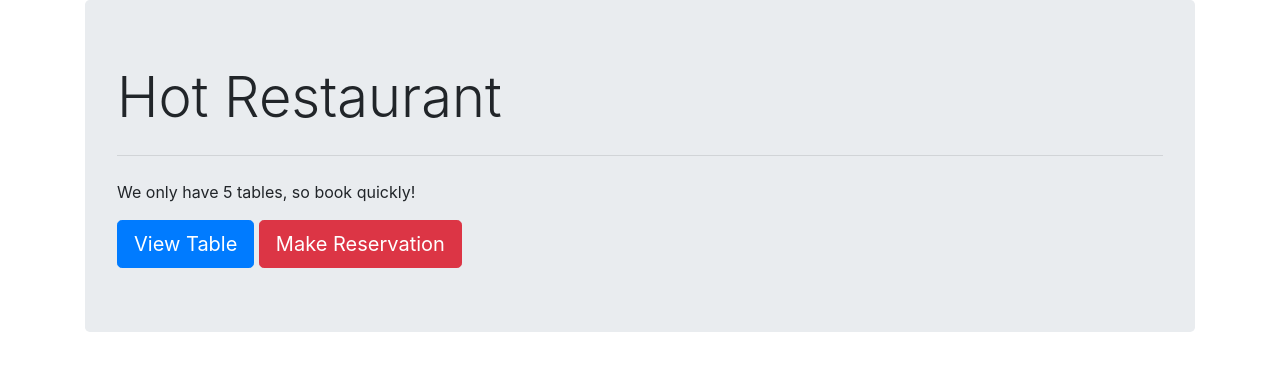
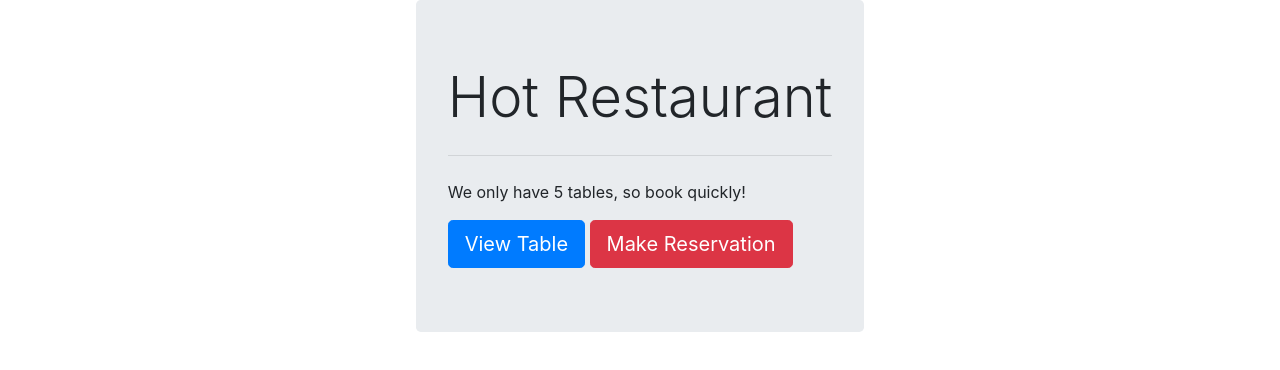
Before and after one commit to moralh2/table-reservation, a website: page index.html in a window 1280 px wide. Drawn offline with nearby package versions, Linux system fonts and the light colour scheme.

Commit message:
add index html

```diff
--- a/index.html
+++ b/index.html
@@ -8,6 +8,7 @@
   </head>
   <body>
     <div class="container">
+        <div class="row justify-content-center">
             <div class="jumbotron">
                 <h1 class="display-4">Hot Restaurant</h1>
                 <hr class="my-4">
@@ -16,6 +17,7 @@
                 <a class="btn btn-danger btn-lg" href="#" role="button">Make Reservation</a>
             </div>
         </div>
+    </div>
 
     <script src="https://code.jquery.com/jquery-3.3.1.slim.min.js" integrity="sha384-q8i/X+965DzO0rT7abK41JStQIAqVgRVzpbzo5smXKp4YfRvH+8abtTE1Pi6jizo" crossorigin="anonymous"></script>
     <script src="https://cdnjs.cloudflare.com/ajax/libs/popper.js/1.14.3/umd/popper.min.js" integrity="sha384-ZMP7rVo3mIykV+2+9J3UJ46jBk0WLaUAdn689aCwoqbBJiSnjAK/l8WvCWPIPm49" crossorigin="anonymous"></script>
```
Lines whose indentation alone changed are shown as unchanged.
